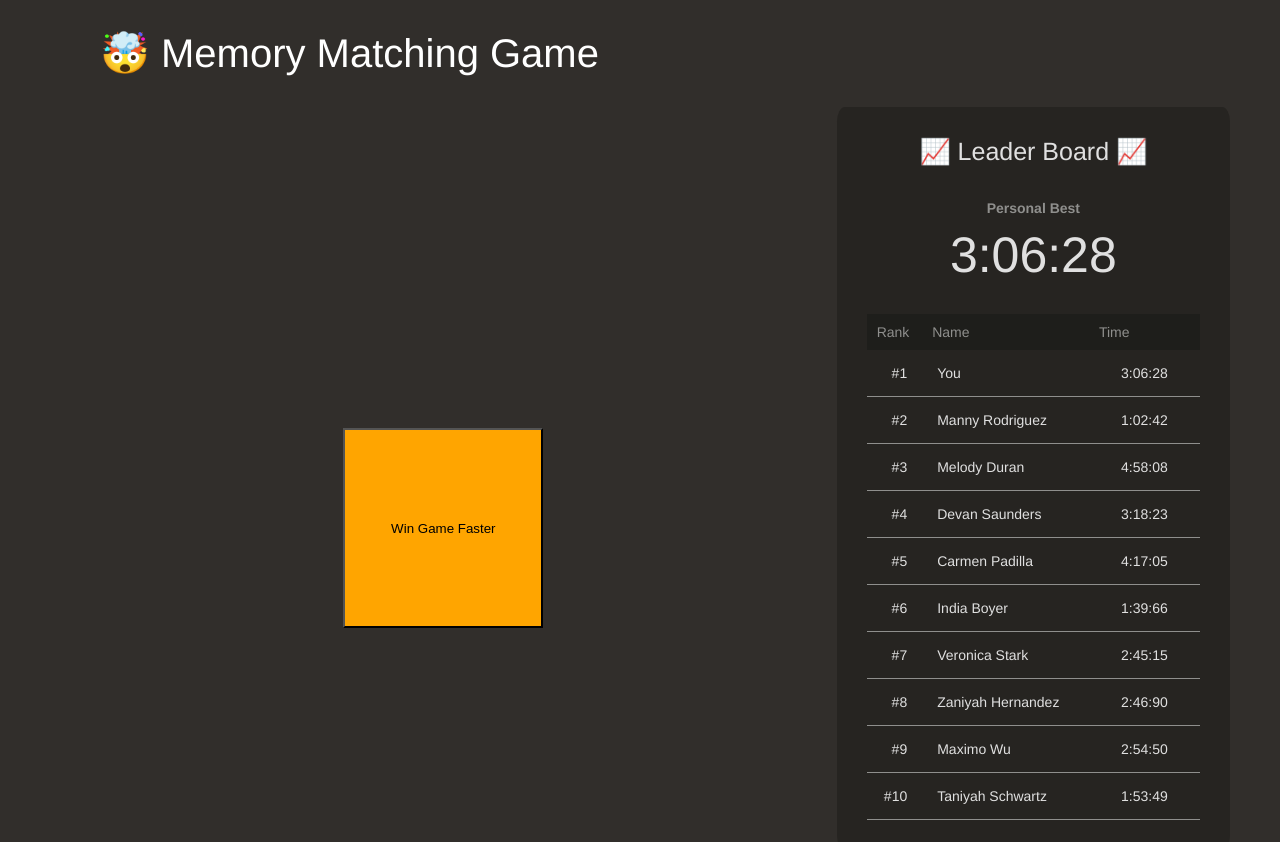
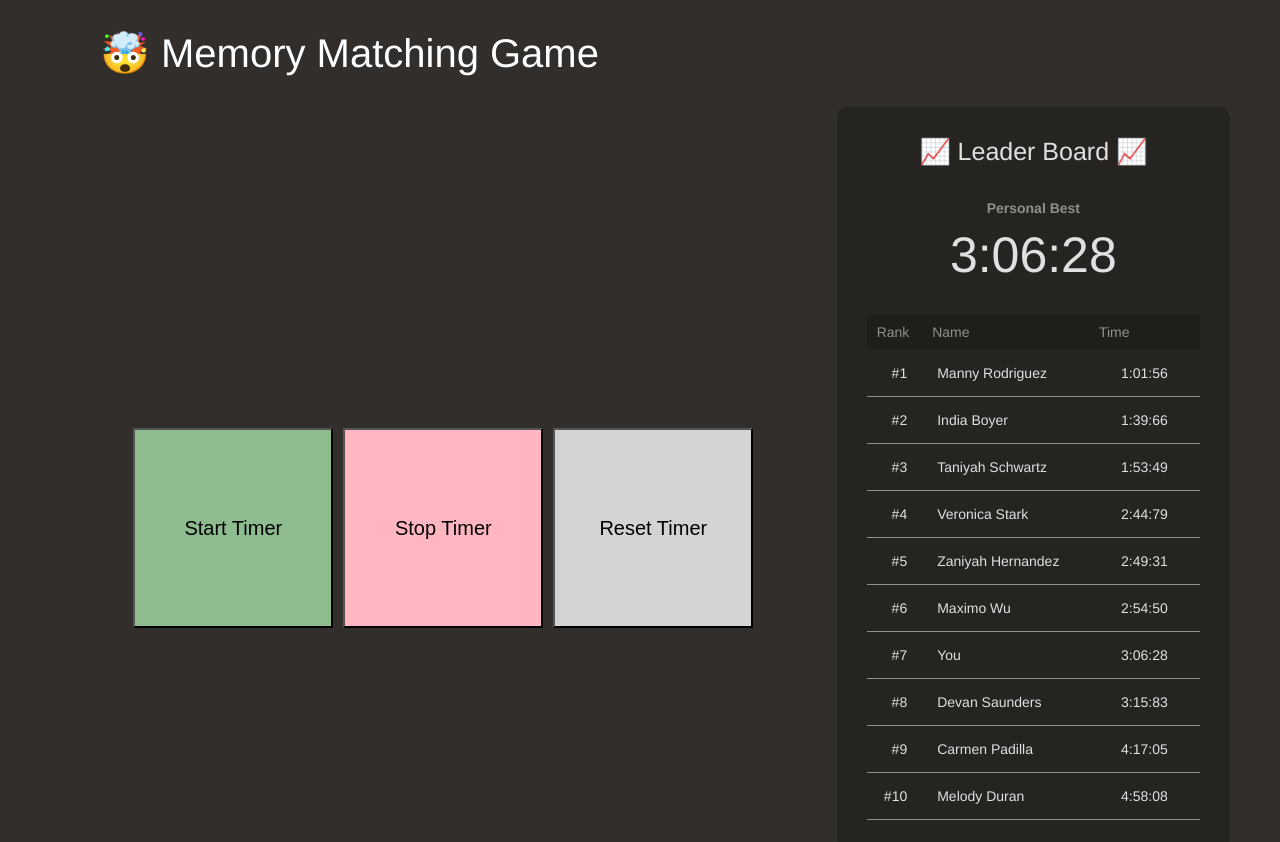
Before and after one commit to giantmachines/react-context-leaderboard, a React (Create React App) app: page / in a window 1280 px wide. Shown: the top 842 px of the page. Built offline with nearby package versions, Linux system fonts and the light colour scheme; a web font is replaced by a local one.

Commit message:
solutions partially completed p1

```diff
--- a/src/components/App/App.tsx
+++ b/src/components/App/App.tsx
@@ -5,10 +5,13 @@ import { AppDiv, Title } from "./App.styles";
 import { UserInfo } from "../../types";
 import { user_data } from "../../user_data";
 import { idxIncrement, userID } from "../../utils";
+import { createContext } from 'react';
+
+export const UsersContext: UserInfo[]|any = createContext({});
 
 const App = () => {
   const [userData, setUserData] = useState<UserInfo[]>(user_data);
-  const [modalIsOpen, setModalIsOpen] = useState<Boolean>(true);
+  // const [modalIsOpen, setModalIsOpen] = useState<Boolean>(true);
 
   /* Every 2 seconds, update users' scores */
   let timer:NodeJS.Timer;
@@ -29,11 +32,13 @@ const App = () => {
 
 
   return (
-    <AppDiv>
-      <Title>🤯 Memory Matching Game</Title>
-      <Display userData={userData} setUserData={setUserData} />
-      {modalIsOpen ? <Modal userData={userData} setUserData={setUserData} setModalIsOpen={setModalIsOpen}/> : ''}
-    </AppDiv>
+    <UsersContext.Provider value={{userData:userData, setUserData:setUserData}}>
+      <AppDiv>
+        <Title>🤯 Memory Matching Game</Title>
+        <Display/>
+        {/* {modalIsOpen ? <Modal userData={userData} setUserData={setUserData} setModalIsOpen={setModalIsOpen}/> : ''} */}
+      </AppDiv>
+    </UsersContext.Provider>
   );
 };
 
--- a/src/components/Display/Display.tsx
+++ b/src/components/Display/Display.tsx
@@ -5,15 +5,14 @@ import TempGame from "../TempGame/TempGame";
 
 
 import { UserInfo } from "../../types";
+import TempGame2 from "../TempGame2/TempGame2";
 
-const Display = (props : {userData:UserInfo[], setUserData:any}) => {
-
-  const {userData, setUserData} = props;
+const Display = () => {
 
   return (
     <DisplayDiv>
-      <TempGame userData={userData} setUserData={setUserData}/>
-      <LeaderBoard userData={userData}/>
+      <TempGame2/>
+      <LeaderBoard/>
     </DisplayDiv>
   );
 };
--- a/src/components/LeaderBoard/LeaderBoard.tsx
+++ b/src/components/LeaderBoard/LeaderBoard.tsx
@@ -2,18 +2,12 @@ import { LeaderBoardDiv, LeaderBoardTitle } from "./LeaderBoard.styles";
 import Table from "../Table/Table"
 import PersonalStats from "../PersonalStats/PersonalStats"
 
-
-import { UserInfo } from "../../types";
-
-const LeaderBoard = (props : {userData:UserInfo[]}) => {
-
-  const {userData} = props;
-
+const LeaderBoard = () => {
   return (
     <LeaderBoardDiv>
       <LeaderBoardTitle>📈 Leader Board 📈</LeaderBoardTitle>
-      <PersonalStats userData={userData} />
-      <Table userData={userData}/>
+      <PersonalStats />
+      <Table/>
     </LeaderBoardDiv>
   );
 };
--- a/src/components/PersonalStats/PersonalStats.tsx
+++ b/src/components/PersonalStats/PersonalStats.tsx
@@ -1,13 +1,15 @@
 import { PersonalStatsDiv } from "./PersonalStats.styles";
 import { convertTime, userID } from "../../utils";
+import { UserInfo } from "../../types";
+import { useContext } from "react";
+import { UsersContext } from "../App/App";
+import { UsersContextType } from "../../types";
 
 
-import { UserInfo } from "../../types";
-import { useEffect } from "react";
+const PersonalStats = () => {
 
-const PersonalStats = (props : {userData: UserInfo[]}) => {
-
-  const {userData} = props;
+  const state: UsersContextType = useContext(UsersContext);
+  const {userData} = state;
 
   const you = userData.find(user => user.id === userID);
   const yourTime = you ? you.msTime : 0;
--- a/src/components/Table/Table.tsx
+++ b/src/components/Table/Table.tsx
@@ -1,11 +1,19 @@
 import { TableViewRoot } from "./Table.styles";
 import { convertTime } from "../../utils";
+import { UserInfo } from "../../types";
+import { useContext } from "react";
+import { UsersContext } from "../App/App";
+import { UsersContextType } from "../../types";
 
-import { UserInfo } from "../../types";
+const Table = () => {
 
-const Table = (props : {userData:UserInfo[]}) => {
+  const state: UsersContextType = useContext(UsersContext);
+  const {userData} = state;
 
-  const {userData} = props;
+  const sortTimes = (data:UserInfo[]) => {
+    data.sort((a, b) => (a.msTime > b.msTime) ? 1 : -1);
+    return data;
+  }
 
   return (
     <TableViewRoot>
@@ -15,7 +23,7 @@ const Table = (props : {userData:UserInfo[]}) => {
           <div className="headerCell">Name</div>
           <div className="headerCell">Time</div>
         </div>
-        {userData.map((user, idx) => {
+        {sortTimes(userData).map((user, idx) => {
           return(
             <div key={user.id} className="row">
               <div style={{textAlign:'right'}} className="cell">#{idx+1}</div>
--- a/src/components/TempGame/TempGame.tsx
+++ b/src/components/TempGame/TempGame.tsx
@@ -2,11 +2,14 @@ import { TempGameDiv, TempButton } from "./TempGame.styles";
 import { userID } from "../../utils";
 
 
-import { UserInfo } from "../../types";
+import { UserInfo, UsersContextType } from "../../types";
+import { useContext } from "react";
+import { UsersContext } from "../App/App";
 
-const TempGame = (props: {userData: UserInfo[], setUserData:any }) => {
+const TempGame = () => {
 
-  const {userData, setUserData} = props;
+  const state: UsersContextType = useContext(UsersContext);
+  const {userData, setUserData} = state;
 
   const improveScore = () => {
     let newUserData = [...userData];
--- a/src/components/Game/Game.styles.ts
+++ b/src/components/TempGame2/TempGame2.styles.ts
@@ -1,10 +1,11 @@
 import styled from "styled-components";
 
-export const GameDiv = styled.div`
+export const TempGame2Div = styled.div`
   max-width: 100%;
   display: flex;
   justify-content: center;
   align-items: center;
+  gap: 10px;
 `;
 
 
@@ -12,4 +13,5 @@ export const TempButton = styled.button`
   height: 200px;
   width: 200px;
   background-color:orange;
+  font-size: 20px;
 `;
--- /dev/null
+++ b/src/components/TempGame2/TempGame2.tsx
@@ -0,0 +1,58 @@
+import { TempGame2Div, TempButton } from "./TempGame2.styles";
+import { userID } from "../../utils";
+import { UsersContextType } from "../../types";
+import { useContext, useEffect, useState } from "react";
+import { UsersContext } from "../App/App";
+
+const TempGame2 = () => {
+
+  const state: UsersContextType = useContext(UsersContext);
+  const {userData, setUserData} = state;
+  const [currentTime, setCurrentTime] = useState(10000000);
+
+  const [timerStarted, setTimerStarted] = useState(false);
+  const [timerID, setTimerID] = useState<NodeJS.Timer>();
+
+  // let timerID: NodeJS.Timer;
+  useEffect(()=> {
+    if(timerStarted){
+      const startTime = Date.now();
+      setTimerID(setInterval(()=>{
+        setCurrentTime(Date.now()-startTime);
+      }, 10))
+    }else{
+      if(timerID) clearInterval(timerID);
+    }
+  }, [timerStarted])
+  const startTimer = () => {
+    setTimerStarted(true);
+  }
+  const restartTimer = () => {
+    setTimerStarted(false);
+    setCurrentTime(10000000);
+    if(timerID) clearInterval(timerID);
+  }
+
+  const checkImproveScore = () => {
+    setTimerStarted(false);
+    if(timerID) clearInterval(timerID);
+    if(currentTime !== 0) {
+      let newUserData = [...userData];
+      const you = newUserData.find(user => user.id === userID);
+      if (you && you.msTime > currentTime) {
+        you.msTime = currentTime;
+      }
+      setUserData(newUserData);
+    }
+  }
+
+  return (
+    <TempGame2Div>
+      <TempButton id="start" style={{backgroundColor:'#8FBC8F'}} onClick={startTimer}>Start Timer</TempButton>
+      <TempButton style={{backgroundColor:'#FFB6C1'}} onClick={checkImproveScore}>Stop Timer</TempButton>
+      <TempButton style={{backgroundColor:'#D3D3D3'}} onClick={restartTimer}>Reset Timer</TempButton>
+    </TempGame2Div>
+  );
+};
+
+export default TempGame2;
--- a/src/types.ts
+++ b/src/types.ts
@@ -3,3 +3,8 @@ export interface UserInfo {
   name: string;
   msTime: number;
 }
+
+export interface UsersContextType {
+  userData: UserInfo[];
+  setUserData:any;
+}
```
Also changed, not shown: src/components/Game/Game.tsx (deleted, +0 -11 lines), src/components/Game/you_won.jpg (deleted), 1 other file (tests, documents, lock files or other folders).
